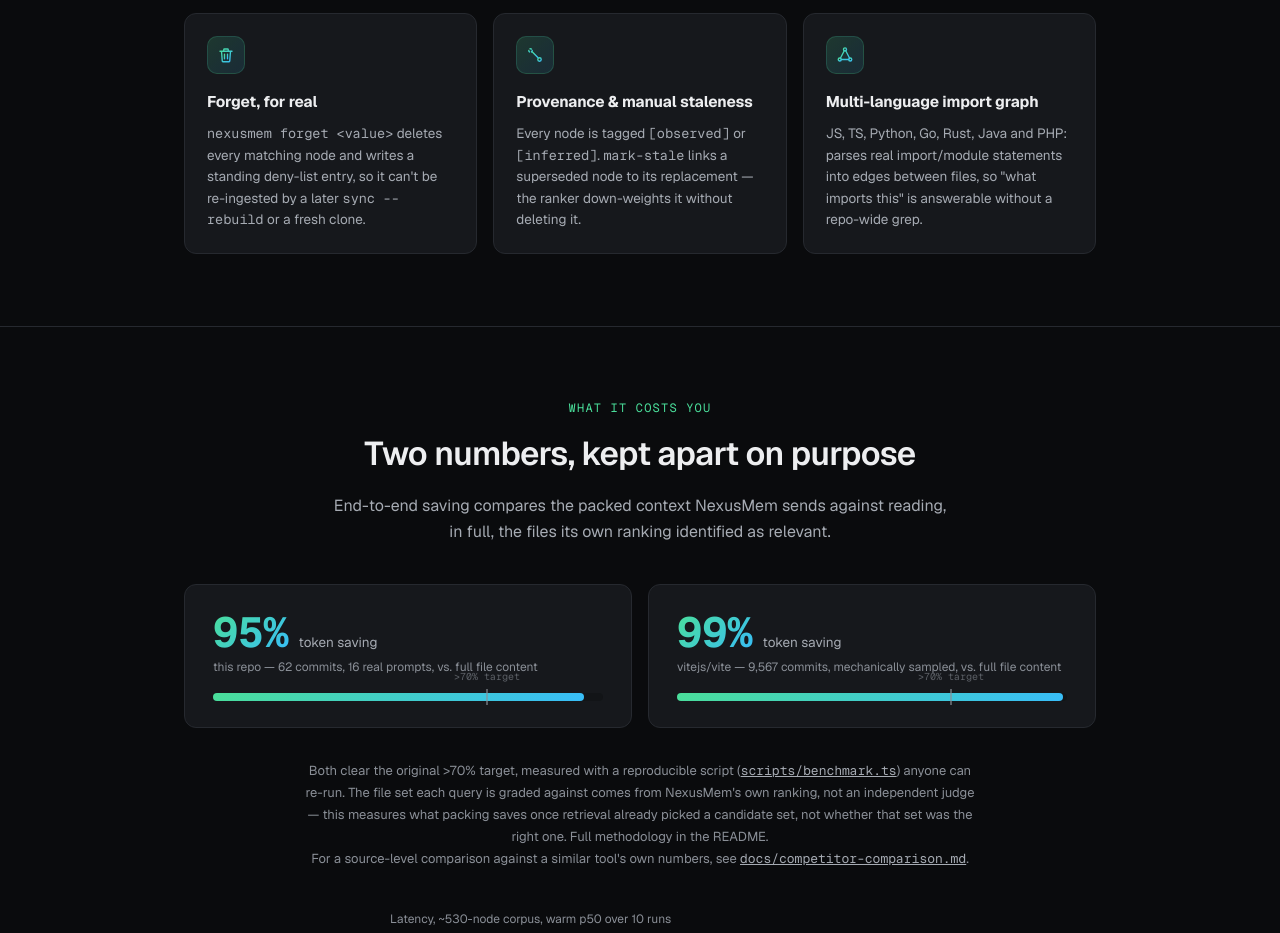
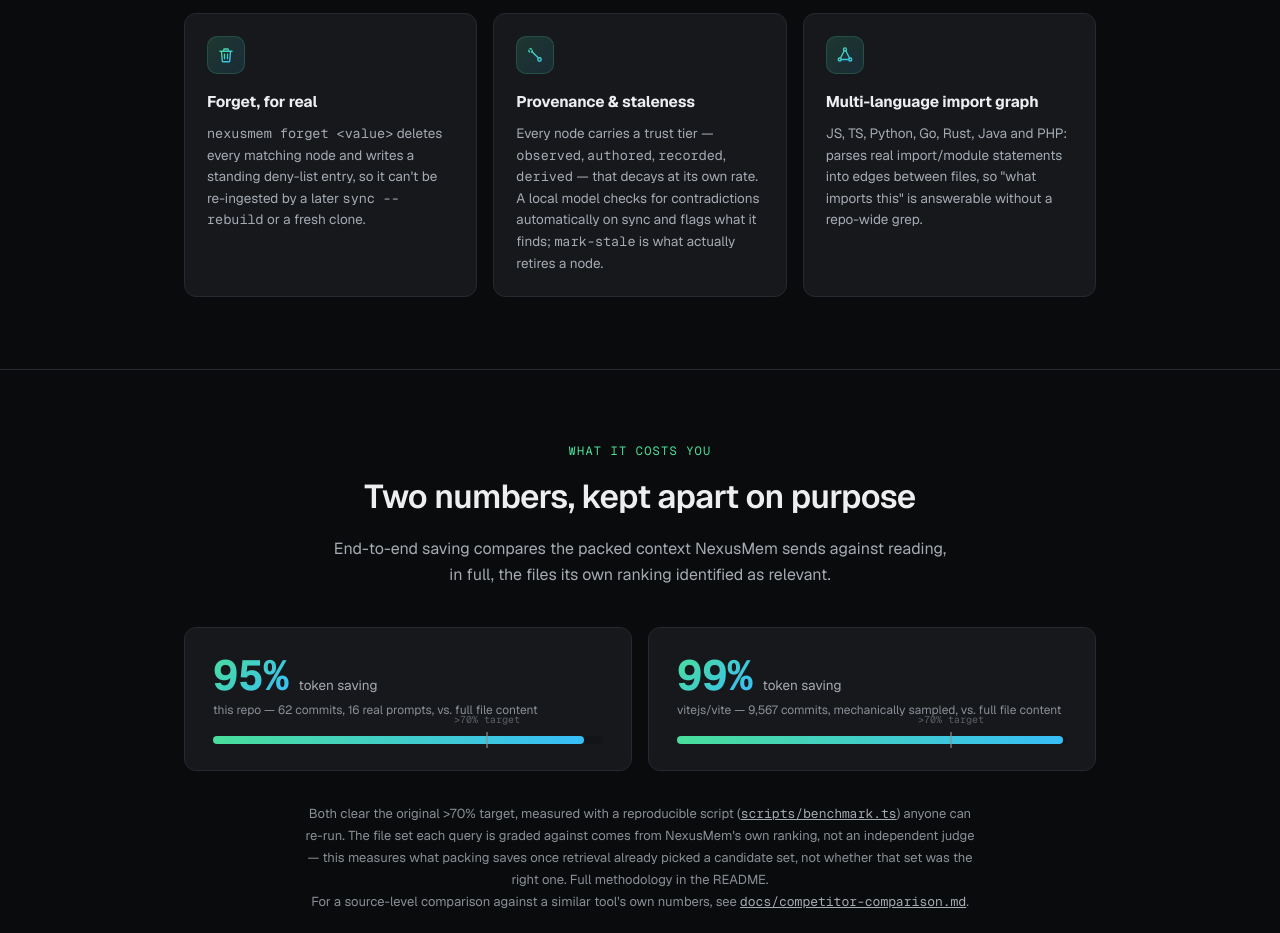
Before and after one commit to yaminbakoh4-dot/NexusMem, a website: page website/index.html in a window 1280 px wide. Shown: the part 3583-4516 px from the top of the page. Drawn offline with Linux system fonts and the light colour scheme.

Commit message:
docs(website): update provenance card and command list for v0.8.0 (4-tier trust hierarchy, automatic contradiction checking, add missing stale command)

```diff
--- a/website/index.html
+++ b/website/index.html
@@ -206,8 +206,8 @@ npx nexusmem sync</pre>
         <div class="icon-chip" aria-hidden="true">
           <svg viewBox="0 0 24 24" fill="none" stroke="url(#brand-gradient)" stroke-width="1.8" stroke-linecap="round" stroke-linejoin="round"><circle cx="6" cy="6" r="2.3" stroke-dasharray="2 2.5"/><circle cx="18" cy="18" r="2.3"/><path d="M8.2 7.8l7.6 7.6"/></svg>
         </div>
-        <h3>Provenance &amp; manual staleness</h3>
-        <p>Every node is tagged <code>[observed]</code> or <code>[inferred]</code>. <code>mark-stale</code> links a superseded node to its replacement — the ranker down-weights it without deleting it.</p>
+        <h3>Provenance &amp; staleness</h3>
+        <p>Every node carries a trust tier — <code>observed</code>, <code>authored</code>, <code>recorded</code>, <code>derived</code> — that decays at its own rate. A local model checks for contradictions automatically on sync and flags what it finds; <code>mark-stale</code> is what actually retires a node.</p>
       </div>
       <div class="card reveal">
         <div class="icon-chip" aria-hidden="true">
@@ -390,6 +390,8 @@ npx nexusmem query "why did the retry fail"</pre>
       <dd>Wrap PowerShell to capture exit codes and timestamps exactly.</dd>
       <dt>forget &lt;value&gt;</dt>
       <dd>Delete every node matching a value and deny-list it, so it can't come back.</dd>
+      <dt>stale</dt>
+      <dd>List aging nodes and any contradictions a local model has flagged. Add <code>--check-contradictions</code> to check now instead of waiting for the next sync.</dd>
       <dt>mark-stale &lt;id&gt;</dt>
       <dd>Link a superseded node to its replacement; the ranker down-weights it.</dd>
       <dt>mcp</dt>
```
